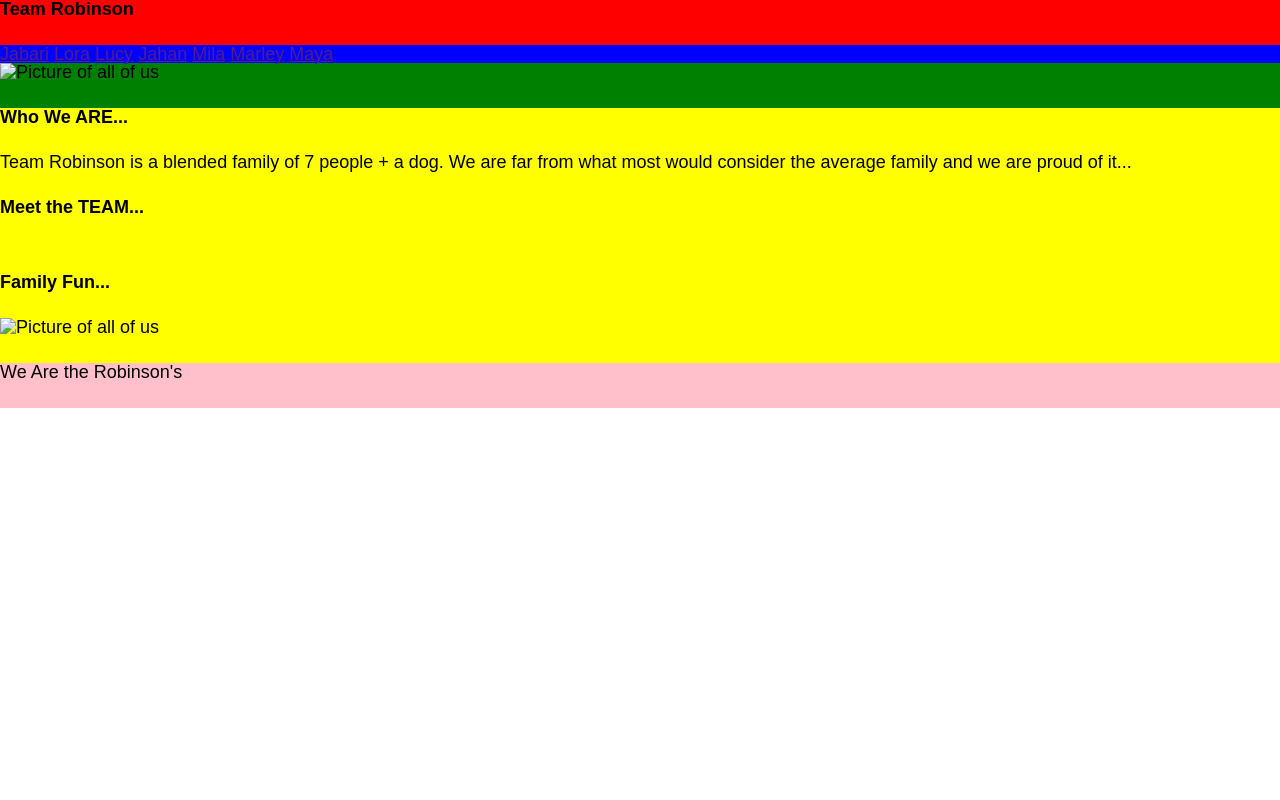
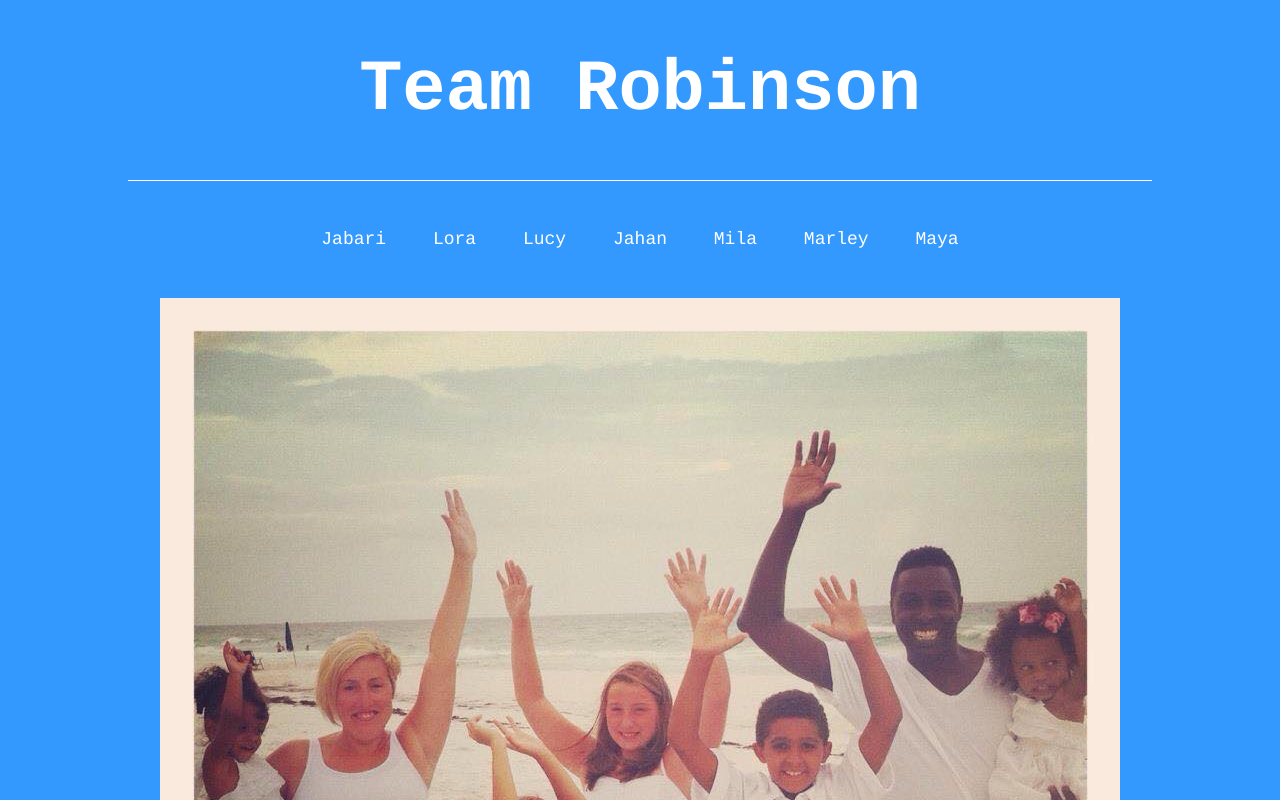
Before and after one commit to JabariR/team-robinson, a plain HTML site: page index.html in a window 1280 px wide. Shown: the top 800 px of the page. Drawn offline with Linux system fonts and the light colour scheme.

Commit message:
added a bunch of styles

```diff
--- a/index.html
+++ b/index.html
@@ -50,7 +50,7 @@
         <!--
           This is a banner/hero image that spans the width of the webpage
         -->
-        <img src="TeamRobinson.jpg" alt="Picture of all of us">
+        <img src="img/TeamRobinson.jpg" alt="Picture of all of us">
       </td>
     </tr>
 
@@ -67,19 +67,20 @@
 
         <h2>Meet the TEAM...</h2>
 
-
-        <img src="Jabari.jpg" alt="">
-        <img src="Lora.jpg" alt="">
-        <img src="Lucy.jpg" alt="">
-        <img src="Jahan.jpg" alt="">
-        <img src="Mila.jpg" alt="">
-        <img src="Marley.jpg" alt="">
-        <img src="Maya.jpg" alt="">
+        <ul class="gallery">
+          <li><img src="img/Jabari.jpg" alt=""></li>
+          <li><img src="img/Lora.jpg" alt=""></li>
+          <li><img src="img/Lucy.jpg" alt=""></li>
+          <li><img src="img/Jahan.jpg" alt=""></li>
+          <li><img src="img/Mila.jpg" alt=""></li>
+          <li><img src="img/Marley.jpg" alt=""></li>
+          <li><img src="img/Maya.jpg" alt=""></li>
+        </ul>
 
 
         <h2>Family Fun...</h2>
 
-        <img src="nycall.jpg" alt="Picture of all of us">
+        <p><img class="framed" src="img/nycall.jpg" alt="Picture of all of us"></p>
       </td>
     </tr>
 
--- a/style.css
+++ b/style.css
@@ -14,49 +14,108 @@ Typography - Set up base typographic setting for text
  */
 
 html {
+  /* We should always set the base font-size for the site ONCE here */
   font-size: 18px;
 }
 
 body {
-  font-family: sans-serif;
-  line-height: 1;
+  background-color: #3399FF;
+  color: white;
+  font-family: courier;
+  /* We need to set line-height here*/
+  line-height: 1.5;
 }
 
 h1,h2,h3,h4,h5,h6 {
+  /*
+    A "rem" (:root element unit)is equal to 18px.
+    This is the base font-size we set for the site.
+    So 2rem is equal to 36px.
+  */
   font-size: 1rem;
   font-wieght: bold;
 }
+
+
+
+/*Responsive settings*/
+img {
+  height: auto;
+  max-width: 100%;
+}
+
 
 
 /* Styles for this site's theme below  */
 table {
   /* Remove CellSpacing and CellPadding with CSS*/
   border-collapse: collapse;
-  /* Set width to 100% so that it goes all the way across the screen  */
-  width: 100%;
+  /* Set the width for the table to a standard safe screen resolution */
+  width: 1024px;
+  /*Use this setting to center the table in the middle of the screen*/
+  margin: 0 auto;
 }
 
 
 /*
 Let's use random backgourd-colors for now so we can see the different parts of the site
 */
-.header {
-  background-color: red;
 
+/*Header styles*/
+.header h1 {
+  border-bottom: 1px solid white;
+  font-size: 4rem;
+  padding: 2rem 0;
+  text-align: center;
 }
 
-.navigation {
-  background-color: blue;
+/*Navigation Styles*/
+.navigation td {
+  /* Since <a> are inline-elements, we can center all of them using text-align center on their parent container  */
+  text-align: center;
 }
 
-.banner {
-  background-color: green;
+.navigation a {
+  border-radius: 5px;
+  color: white;
+  display: inline-block; /* Make these inline-blocks so we can give them padding */
+  padding: 1rem;
+  text-decoration: none;
 }
 
-.main-content {
-  background-color: yellow;
+.navigation a:hover {
+  background-color: white;
+  color: #3399FF;
 }
 
+/*Banner styles*/
+.banner td{
+
+  text-align: center;
+}
+
+/*Main Content Styles*/
+.main-content h2 {
+  font-size: 2rem;
+}
+
+.main-content ul {
+  font-size: 0;
+  list-style: none;
+  text-align: center;
+}
+
+.main-content li {
+  display: inline-block;
+  width: calc( (1/7) * 100% );
+}
+
+.framed {
+  border: 30px solid white;
+  box-shadow: 1px 1px 10px black;
+}
+
+/*Footer Styles*/
 .footer {
-  background-color: pink;
+  border-top: 1px solid white;
 }
```
Also changed, not shown: img/Jabari.jpg (added), img/Jahan.jpg (added), img/Lora.jpg (added), img/Mila.jpg (added), img/TeamRobinson.jpg (added), img/lucy.jpg (added), img/marley.jpg (added), img/maya.jpg (added), img/nycall.jpg (added).
